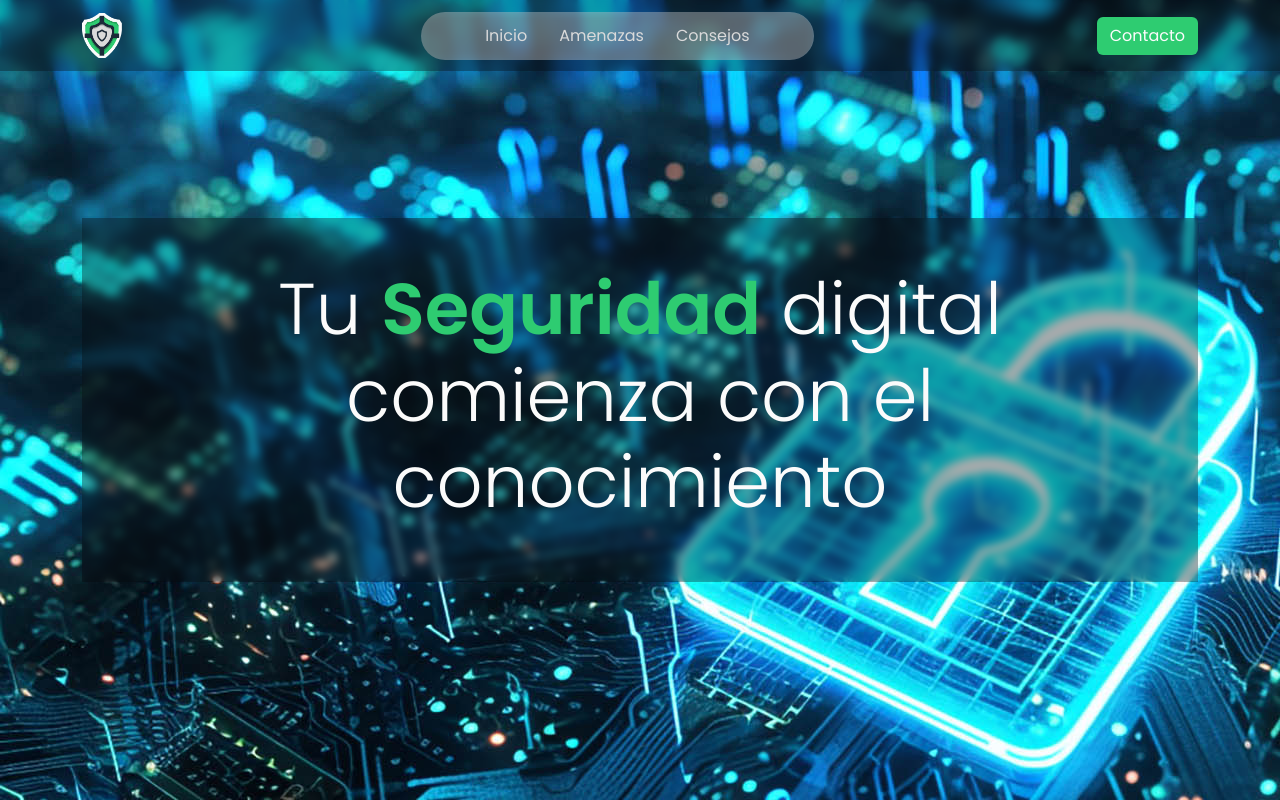
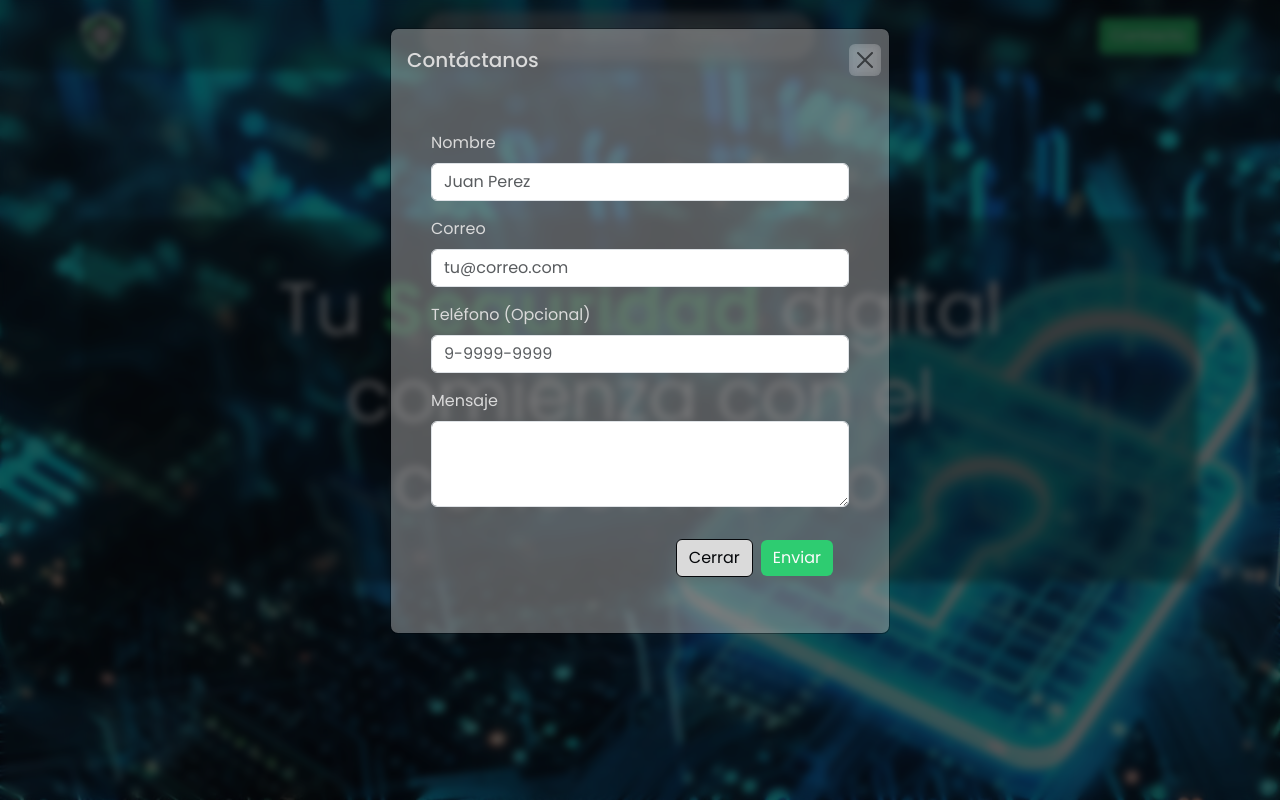
Before and after one commit to jrodriguezcreativo/Evaluacion-del-modulo-2-Jorge-Rodriguez, a plain HTML site: page index.html in a window 1280 px wide. Both pictures are taken after a click on the button "Contacto". Shown: the top 800 px of the page. Drawn offline with nearby package versions, Linux system fonts and the light colour scheme.

Commit message:
feat: agregar modal con formulario de contacto y actualizar index.html

```diff
--- a/assets/css/style.css
+++ b/assets/css/style.css
@@ -61,6 +61,10 @@ body {
   scale: 1.0375;
 }
 
+.nav-link.active {
+  color: #FBFBFB55 !important;
+}
+
 .blur-oscuro {
   backdrop-filter: blur(4px);
   background-color: #06080b55;
@@ -71,16 +75,60 @@ body {
   background-color: #FBFBFB55;
 }
 
-.navbar button:hover {
-  background-color: #2ECC7144;
-  color: #FBFBFB44;
+.btn-primary {
+  background-color: #2ECC71;
+  color: #FBFBFB;
+  border: none;
+}
+
+.btn-primary:hover{
+  background-color: #2ECC71BB;
+  color: #DADADA;
+  border: 1px solid #2ECC71;
+}
+
+.btn-primary:active {
+  background-color: #2ECC71;
+  border: none !important;
+}
+
+.btn-primary:focus {
+  background-color: #2ECC71 !important;
+
+}
+
+.btn-secondary {
+  background-color: #DADADA;
+  border: 1px solid #06080B;
+  color: #06080B;
+}
+
+.btn-secondary:hover {
+  background-color: #DADADABB;
+  color: #1C2A38;
+}
+
+.btn-secondary:active {
+  background-color: #DADADA !important;
+}
+
+.btn-secondary:focus {
+  background-color: #DADADA !important;
+  border: 2px solid #06080B !important;
+}
+
+.modal-header, .modal-footer {
+  border: none;
+}
+
+.btn-close {
+  color: #DADADA !important;
 }
 
 .navbar-toggler {
   color: #FBFBFBDD;
   background-color: #DADADADD;
 }
-
 
 .navbar-collapse {
   flex-grow: 0;
--- a/assets/js/script.js
+++ b/assets/js/script.js
@@ -1 +1,25 @@
 //JavaScript
+document.addEventListener("DOMContentLoaded", function () {
+document.getElementById('telefono').addEventListener('input', function (e) {
+  let valor = e.target.value.replace(/\D/g, '');
+
+
+  if (valor.length > 0) {
+    valor = valor.substring(0, 9);
+    valor = valor.replace(/^(\d{1})(\d{4})(\d{4})$/, '$1-$2-$3');
+  }
+
+  e.target.value = valor;
+});
+
+const form = document.querySelector("form")
+form.addEventListener("submit", function (e) {
+  e.preventDefault();
+  document.getElementById("mensajeEnviado").style.display = "block"
+  this.reset()
+});
+
+const myModal = document.getElementById('myModal')
+const myInput = document.getElementById('myInput')
+
+})
--- a/index.html
+++ b/index.html
@@ -53,7 +53,7 @@
           >
             <ul class="navbar-nav d-flex">
               <li class="nav-item px-2">
-                <a class="nav-link gris" href="#">Inicio</a>
+                <a class="nav-link active gris" aria-current="page" href="#">Inicio</a>
               </li>
               <li class="nav-item px-2">
                 <a class="nav-link gris" href="amenazas.html">Amenazas</a>
@@ -62,16 +62,120 @@
                 <a class="nav-link gris" href="consejos.html">Consejos</a>
               </li>
             </ul>
-            <button class="btn fondo-secundario d-block d-lg-none claro w-100">
+            <button
+              class="btn btn-primary d-block d-lg-none w-100"
+              data-bs-toggle="modal"
+              data-bs-target="#exampleModal"
+            >
               Contacto
             </button>
           </div>
         </div>
         <div class="d-none d-lg-block">
-          <button class="btn fondo-secundario claro">Contacto</button>
+          <button
+            class="btn btn-primary"
+            data-bs-toggle="modal"
+            data-bs-target="#exampleModal"
+          >
+            Contacto
+          </button>
         </div>
       </div>
     </nav>
+
+    <!-- Modal Contacto -->
+    <div
+      class="modal fade blur-oscuro"
+      id="exampleModal"
+      tabindex="-1"
+      aria-labelledby="exampleModalLabel"
+      aria-hidden="true"
+    >
+      <div class="modal-dialog">
+        <div class="modal-content blur-claro gris">
+          <div class="modal-header">
+            <h1 class="modal-title fs-5" id="exampleModalLabel">Contáctanos</h1>
+            <button
+              type="button"
+              class="btn-close blur-claro"
+              data-bs-dismiss="modal"
+              aria-label="Close"
+            ></button>
+          </div>
+          <div class="modal-body">
+            <div class="col-lg-5 fondo p-4 rounded-1 w-100">
+              <form action="">
+                <div class="mb-3">
+                  <label for="formControlNombre" class="form-label"
+                    >Nombre</label
+                  >
+                  <input
+                    type="text"
+                    class="form-control"
+                    id="formControNombre"
+                    placeholder="Juan Perez"
+                    required
+                  />
+                </div>
+                <div class="mb-3">
+                  <label for="formControlEmail" class="form-label"
+                    >Correo</label
+                  >
+                  <input
+                    type="email"
+                    class="form-control"
+                    id="formControlEmail"
+                    placeholder="tu@correo.com"
+                    required
+                  />
+                </div>
+                <div class="mb-3">
+                  <label for="formControlTel" class="form-label"
+                    >Teléfono (Opcional)</label
+                  >
+                  <input
+                    type="tel"
+                    id="telefono"
+                    class="form-control"
+                    id="formControlTel"
+                    placeholder="9-9999-9999"
+                    pattern="[0-9]{1}-[0-9]{4}-[0-9]{4}"
+                  />
+                </div>
+                <div class="mb-3">
+                  <label for="formControlTextarea" class="form-label"
+                    >Mensaje</label
+                  >
+                  <textarea
+                    class="form-control"
+                    id="formControlTextarea"
+                    rows="3"
+                    required
+                  ></textarea>
+                </div>
+                <div class="modal-footer">
+                  <button
+                    type="button"
+                    class="btn btn-secondary"
+                    data-bs-dismiss="modal"
+                  >
+                    Cerrar
+                  </button>
+                  <button type="submit" class="btn btn-primary">Enviar</button>
+                </div>
+                <div
+                  id="mensajeEnviado"
+                  style="display: none; margin-top: 1rem"
+                  class="tex"
+                >
+                  ¡Mensaje enviado con éxito!
+                </div>
+              </form>
+            </div>
+          </div>
+        </div>
+      </div>
+    </div>
     <!-- main -->
     <main>
       <!-- hero -->
@@ -120,7 +224,7 @@
                 class="card text-center blur-claro h-100"
                 style="width: 18rem"
               >
-                <div class="p-4 blur-claro">
+                <div class="p-4 blur-claro rounded">
                   <i
                     class="fa-solid fa-lock fa-2xl p-4 rounded-circle primario blur-claro"
                   ></i>
@@ -138,7 +242,7 @@
                 class="card text-center blur-claro h-100"
                 style="width: 18rem"
               >
-                <div class="p-4 blur-claro">
+                <div class="p-4 blur-claro rounded">
                   <i
                     class="fa-solid fa-shield fa-2xl p-4 rounded-circle primario blur-claro"
                   ></i>
@@ -156,7 +260,7 @@
                 class="card text-center blur-claro h-100"
                 style="width: 18rem"
               >
-                <div class="p-4 blur-claro">
+                <div class="p-4 blur-claro rounded">
                   <i
                     class="fa-solid fa-shield-virus fa-2xl p-4 rounded-circle primario blur-claro"
                   ></i>
@@ -176,7 +280,9 @@
       <!-- footer -->
       <footer class="blur-oscuro py-4 mt-5">
         <div class="container">
-          <div class="row d-flex justify-content-between align-items-center">
+          <div
+            class="row d-flex justify-content-between align-items-center gap-4"
+          >
             <div
               class="col-lg-3 d-flex flex-column justify-content-lg-start justify-content-center text-center text-lg-start"
             >
@@ -186,7 +292,9 @@
                   width="40"
                   alt="Logo Cyber Shield"
               /></a>
-              <p class="gris">&copy; 2025 SafeNet. Todos los derechos reservados</p>
+              <p class="gris">
+                &copy; 2025 SafeNet. Todos los derechos reservados
+              </p>
             </div>
             <div class="col-lg-4 text-center d-flex flex-column">
               <h5 class="gris">Enlaces:</h5>
@@ -197,9 +305,15 @@
             <div
               class="col-lg-3 d-flex justify-content-lg-end justify-content-center gap-2"
             >
-              <a href="https://www.facebook.com/" target="_blank"><i class="fa-brands fa-square-facebook fa-2xl"></i></a>
-              <a href="https://www.instagram.com/" target="_blank"><i class="fa-brands fa-square-instagram fa-2xl"></i></a>
-              <a href="https://www.linkedin.com/" target="_blank"><i class="fa-brands fa-linkedin fa-2xl"></i></a>
+              <a href="https://www.facebook.com/" target="_blank"
+                ><i class="fa-brands fa-square-facebook fa-2xl"></i
+              ></a>
+              <a href="https://www.instagram.com/" target="_blank"
+                ><i class="fa-brands fa-square-instagram fa-2xl"></i
+              ></a>
+              <a href="https://www.linkedin.com/" target="_blank"
+                ><i class="fa-brands fa-linkedin fa-2xl"></i
+              ></a>
             </div>
           </div>
         </div>
```
